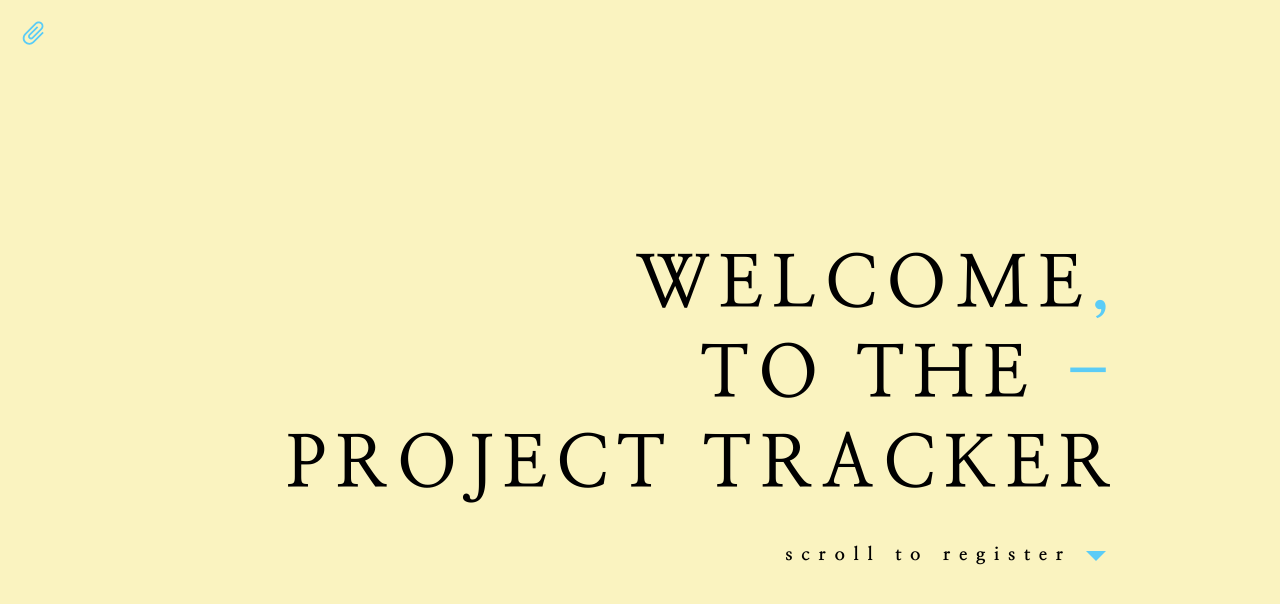
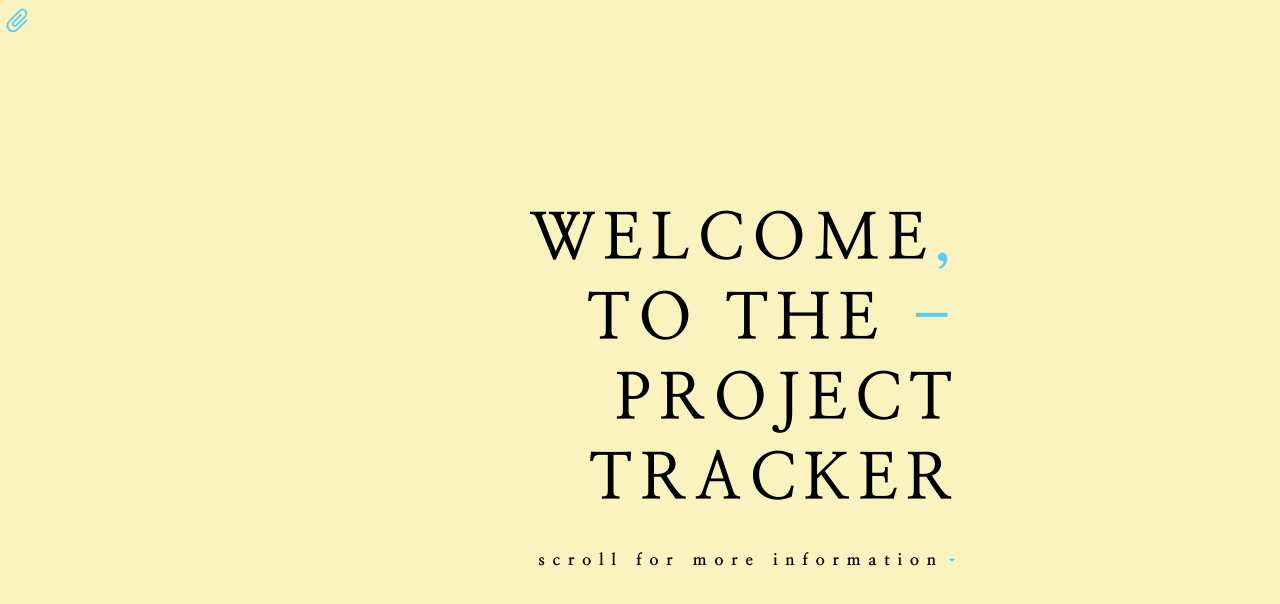
Before and after one commit to fernando817mm/project-tracker, a React (Create React App) app: page / in a window 1280 px wide. Shown: the top 604 px of the page. Built offline with nearby package versions, Linux system fonts and the light colour scheme.

Commit message:
Added whole page scroll "animation" and changed the content of the p tag to "scroll for more informatinon".

```diff
--- a/src/components/LandingPage.js
+++ b/src/components/LandingPage.js
@@ -9,7 +9,7 @@ const LandingPage = () => {
     <>
       <Navigation />
       <StyledLandingPage>
-        <StyledContainer>
+        <StyledContainer className="one">
           <h1>
             welcome<span>,</span>
             <br />
@@ -19,9 +19,18 @@ const LandingPage = () => {
             <br />
           </h1>
           <p>
-            scroll to register <Logo />
+            scroll for more information <Logo />
           </p>
         </StyledContainer>
+        <div className="info two">
+          <h1>First Page</h1>
+        </div>
+        <div className="info three">
+          <h1>Second Page</h1>
+        </div>
+        <div className="info four">
+          <h1>Third Page</h1>
+        </div>
       </StyledLandingPage>
     </>
   );
--- a/src/index.css
+++ b/src/index.css
@@ -1,3 +1,9 @@
+* {
+  margin: 0;
+  padding: 0;
+  box-sizing: border-box;
+}
+
 html,
 body,
 div,
--- a/src/styled-components/StyledContainer.js
+++ b/src/styled-components/StyledContainer.js
@@ -1,22 +1,31 @@
 import styled from "styled-components";
 
 const StyledContainer = styled.div`
-  width: 75%;
-  font-size: 4.5em;
+  display: flex;
+  flex-direction: column;
+  justify-content: center;
+  margin: 0 auto;
+  width: 50%;
+  height: 100vh;
+  font-size: 4em;
   text-transform: uppercase;
   font-family: "Nanum Myeongjo", serif;
   font-weight: bold;
   letter-spacing: 0.125em;
   line-height: 1.25em;
+  text-align: right;
+  scroll-snap-align: start;
   & p {
     font-size: 0.25em;
     text-transform: lowercase;
     font-weight: 800;
     display: flex;
     justify-content: right;
+    text-align: right;
     align-items: center;
+    width: auto;
     & svg {
-      width: 5%;
+      width: 2.5%;
       height: auto;
     }
   }
--- a/src/styled-components/StyledLandingPage.js
+++ b/src/styled-components/StyledLandingPage.js
@@ -2,12 +2,32 @@ import styled from "styled-components";
 
 const StyledLandingPage = styled.div`
   background-color: #faf3c0;
-  height: 95vh;
-  width: 100%;
-  display: flex;
-  justify-content: center;
-  align-items: center;
-  text-align: right;
+  scroll-snap-type: y mandatory;
+  overflow-y: scroll;
+  height: 100vh;
+  & div.info {
+    height: 100vh;
+    width: 100%;
+    display: flex;
+    justify-content: center;
+    align-items: center;
+    font-size: 2em;
+    text-transform: uppercase;
+    font-family: "Nanum Myeongjo", serif;
+    font-weight: bold;
+    scroll-snap-align: start;
+  }
+
+  /* All should have the bg-color: #faf3c0 - These are for when each page has its own content */
+  & .two {
+    background-color: #fcde67;
+  }
+  & .three {
+    background-color: #e9f1f7;
+  }
+  & .four {
+    background-color: #ffba01;
+  }
 `;
 
 export default StyledLandingPage;
--- a/src/styled-components/StyledNavigation.js
+++ b/src/styled-components/StyledNavigation.js
@@ -1,14 +1,15 @@
 import styled from "styled-components";
 
 const StyledNavigation = styled.div`
+  position: fixed;
+  width: 100%;
   height: 5vh;
   max-width: 100%;
-  background-color: #faf3c0;
+  background-color: transparent;
   display: flex;
   align-items: center;
   & svg {
-    padding: 2% 1.5%;
-    margin-top: 2%;
+    margin-left: 0.25%;
     width: 2.25%;
     height: auto;
     transform: rotate(45deg);
```
